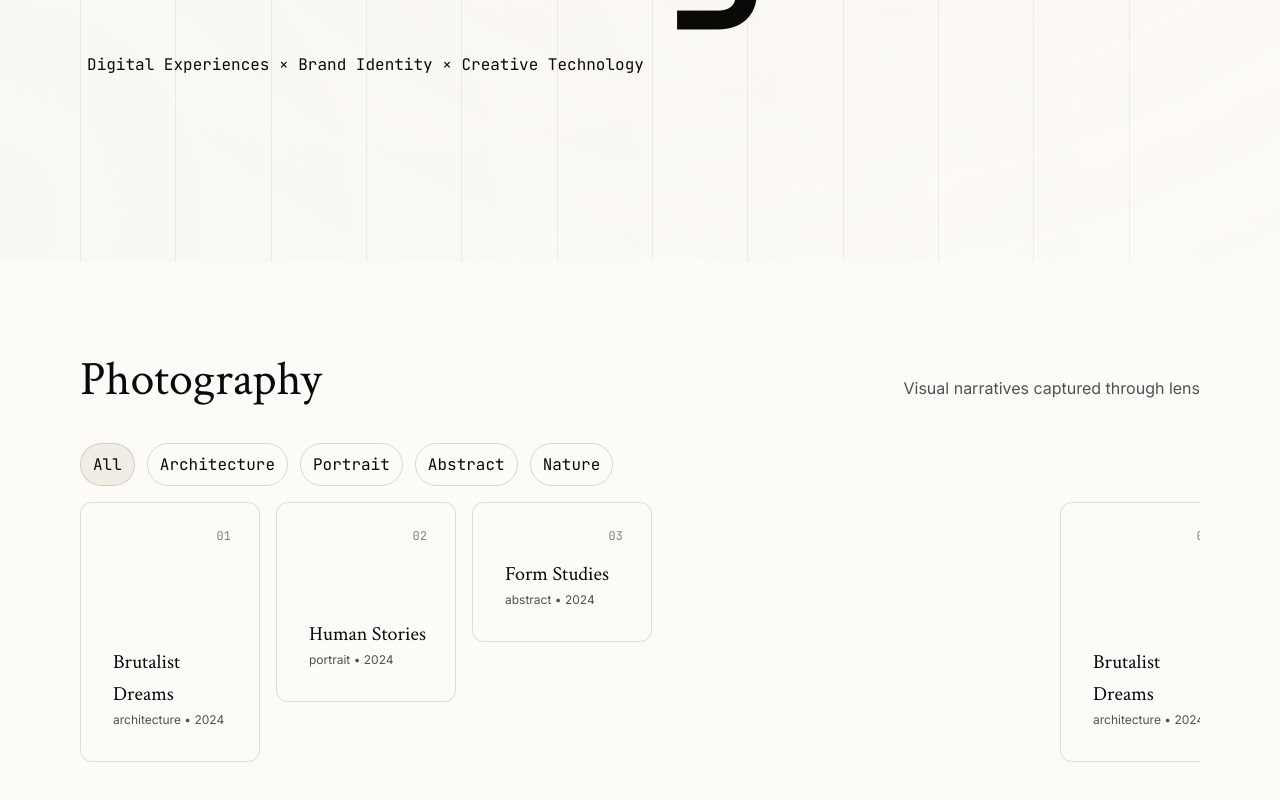
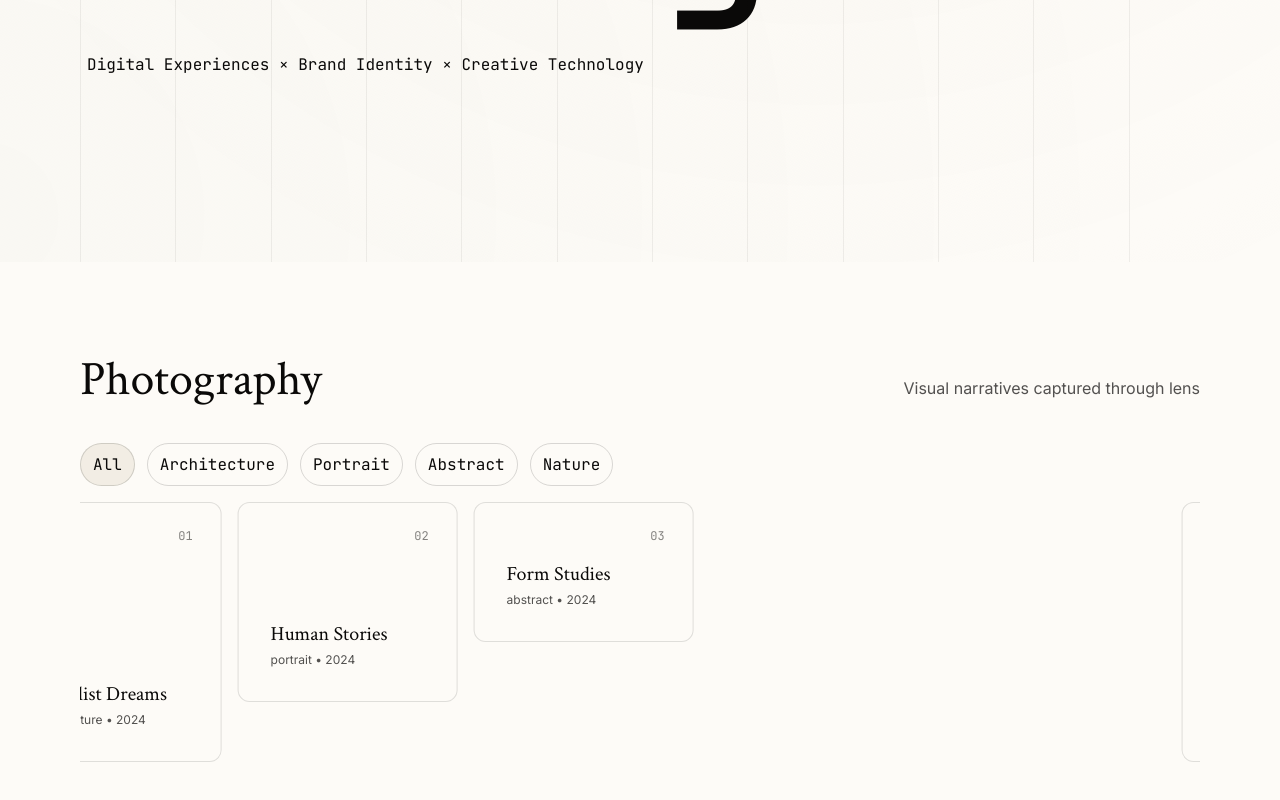
Before and after one commit to SarthakHarshe/Portfolio, a Next.js app: page / in a window 1280 px wide. Shown: the part 538-1338 px from the top of the page. Built offline with nearby package versions, Linux system fonts and the light colour scheme.

Commit message:
style(hero,photography): refine reveal states and infinite marquee; chore(scroll): tie Lenis to ScrollTrigger

```diff
--- a/src/components/sections/Hero.module.css
+++ b/src/components/sections/Hero.module.css
@@ -24,15 +24,27 @@
   height: 200%;
   top: -50%;
   left: -50%;
-  background:
-    radial-gradient(circle at 30% 50%, rgba(201, 183, 156, 0.05) 0%, transparent 50%),
-    radial-gradient(circle at 70% 80%, rgba(139, 157, 131, 0.03) 0%, transparent 50%);
+  background: radial-gradient(
+      circle at 30% 50%,
+      rgba(201, 183, 156, 0.05) 0%,
+      transparent 50%
+    ),
+    radial-gradient(
+      circle at 70% 80%,
+      rgba(139, 157, 131, 0.03) 0%,
+      transparent 50%
+    );
   animation: gradientShift 20s ease-in-out infinite;
 }
 
 @keyframes gradientShift {
-  0%, 100% { transform: rotate(0deg) scale(1); }
-  50% { transform: rotate(180deg) scale(1.1); }
+  0%,
+  100% {
+    transform: rotate(0deg) scale(1);
+  }
+  50% {
+    transform: rotate(180deg) scale(1.1);
+  }
 }
 
 .heroTitle {
@@ -42,3 +54,43 @@
   position: relative;
   margin-bottom: 60px;
 }
+
+/* Title line reveal setup */
+.title-line {
+  display: block;
+  overflow: hidden;
+  perspective: 800px;
+}
+
+.title-line span {
+  display: inline-block;
+  transform: translateY(100%) rotateX(60deg);
+  transform-origin: 50% 100%;
+}
+
+.heroContent .hero-subtitle {
+  font-family: var(--font-inter);
+  font-size: clamp(14px, 2vw, 18px);
+  opacity: 0;
+  transform: translateY(20px);
+  text-align: center;
+}
+
+/* Floating decorative elements */
+.floatingElements {
+  position: absolute;
+  inset: 0;
+  pointer-events: none;
+}
+
+.floatingElInner {
+  width: 180px;
+  height: 180px;
+  border-radius: 50%;
+  background: radial-gradient(
+    circle at 50% 50%,
+    rgba(201, 183, 156, 0.15) 0%,
+    rgba(201, 183, 156, 0.0) 70%
+  );
+  filter: blur(10px);
+}
--- a/src/components/sections/Photography.module.css
+++ b/src/components/sections/Photography.module.css
@@ -49,8 +49,10 @@
 
 .infiniteGrid {
   display: grid;
-  grid-template-columns: repeat(10, minmax(180px, 1fr));
+  grid-auto-flow: column;
+  grid-auto-columns: minmax(220px, 1fr);
   gap: 16px;
+  animation: marquee 40s linear infinite;
 }
 
 .photoColumn {
@@ -64,16 +66,57 @@
   padding: 16px;
   border-radius: 12px;
   background: var(--paper);
+  transition: transform 0.3s var(--ease-out-expo), box-shadow 0.3s ease;
 }
 
-.small { height: 140px; }
-.medium { height: 200px; }
-.large { height: 260px; }
-.tall { height: 300px; }
-.wide { height: 180px; }
+.small {
+  height: 140px;
+}
+.medium {
+  height: 200px;
+}
+.large {
+  height: 260px;
+}
+.tall {
+  height: 300px;
+}
+.wide {
+  height: 180px;
+}
 
-.photoContent { height: 100%; position: relative; }
-.photoOverlay { position: absolute; left: 16px; bottom: 16px; }
-.photoTitle { font-family: var(--font-crimson); font-size: 20px; }
-.photoMeta { font-family: var(--font-inter); font-size: 12px; opacity: 0.7; }
-.photoNumber { position: absolute; top: 8px; right: 12px; font-family: var(--font-jetbrains); font-size: 12px; opacity: 0.5; }
+.photoContent {
+  height: 100%;
+  position: relative;
+}
+.photoOverlay {
+  position: absolute;
+  left: 16px;
+  bottom: 16px;
+}
+.photoTitle {
+  font-family: var(--font-crimson);
+  font-size: 20px;
+}
+.photoMeta {
+  font-family: var(--font-inter);
+  font-size: 12px;
+  opacity: 0.7;
+}
+.photoNumber {
+  position: absolute;
+  top: 8px;
+  right: 12px;
+  font-family: var(--font-jetbrains);
+  font-size: 12px;
+  opacity: 0.5;
+}
+
+@keyframes marquee {
+  0% {
+    transform: translateX(0);
+  }
+  100% {
+    transform: translateX(-50%);
+  }
+}
--- a/src/hooks/useSmoothScroll.ts
+++ b/src/hooks/useSmoothScroll.ts
@@ -1,29 +1,44 @@
-import { useEffect } from 'react'
-import Lenis from '@studio-freight/lenis'
+import { useEffect } from "react";
+import Lenis from "@studio-freight/lenis";
+import gsap from "gsap";
+import { ScrollTrigger } from "gsap/ScrollTrigger";
 
 export function useSmoothScroll() {
   useEffect(() => {
+    if (typeof window !== "undefined") {
+      gsap.registerPlugin(ScrollTrigger)
+    }
     const lenis = new Lenis({
       duration: 1.2,
       easing: (t: number) => Math.min(1, 1.001 - Math.pow(2, -10 * t)),
-      direction: 'vertical',
-      gestureDirection: 'vertical',
+      direction: "vertical",
+      gestureDirection: "vertical",
       smooth: true,
       mouseMultiplier: 1,
       smoothTouch: false,
       touchMultiplier: 2,
       infinite: false,
-    })
+    });
 
     function raf(time: number) {
-      lenis.raf(time)
-      requestAnimationFrame(raf)
+      lenis.raf(time);
+      requestAnimationFrame(raf);
     }
 
-    requestAnimationFrame(raf)
+    requestAnimationFrame(raf);
+
+    // tie Lenis to GSAP's ScrollTrigger
+    lenis.on("scroll", ScrollTrigger.update)
+    gsap.ticker.add((time) => {
+      lenis.raf(time * 1000)
+    })
+    gsap.ticker.lagSmoothing(0)
 
     return () => {
-      lenis.destroy()
-    }
-  }, [])
+      gsap.ticker.remove((time) => {
+        lenis.raf(time * 1000)
+      })
+      lenis.destroy();
+    };
+  }, []);
 }
```
